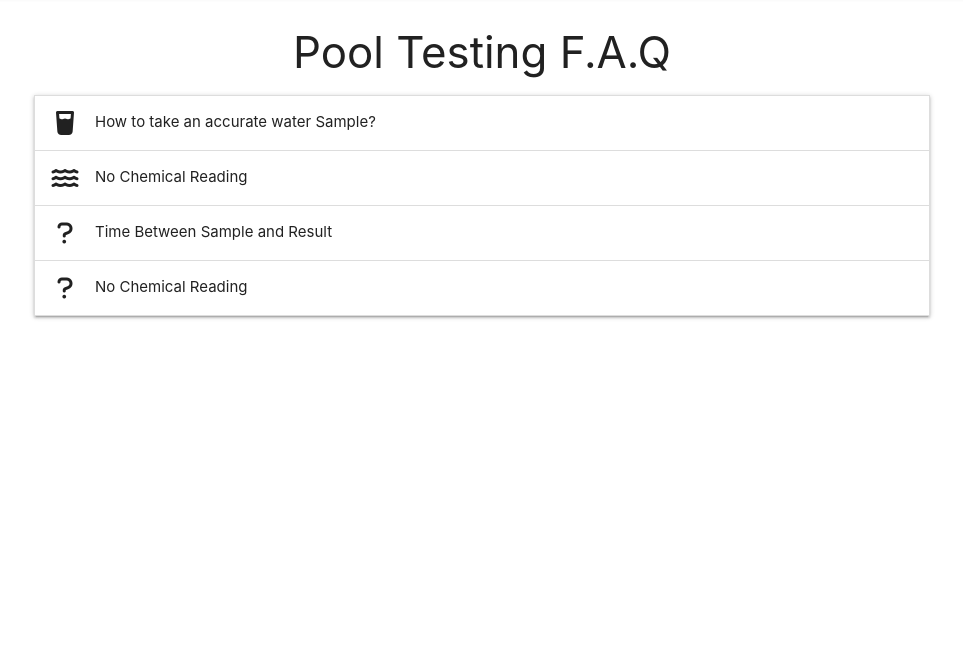
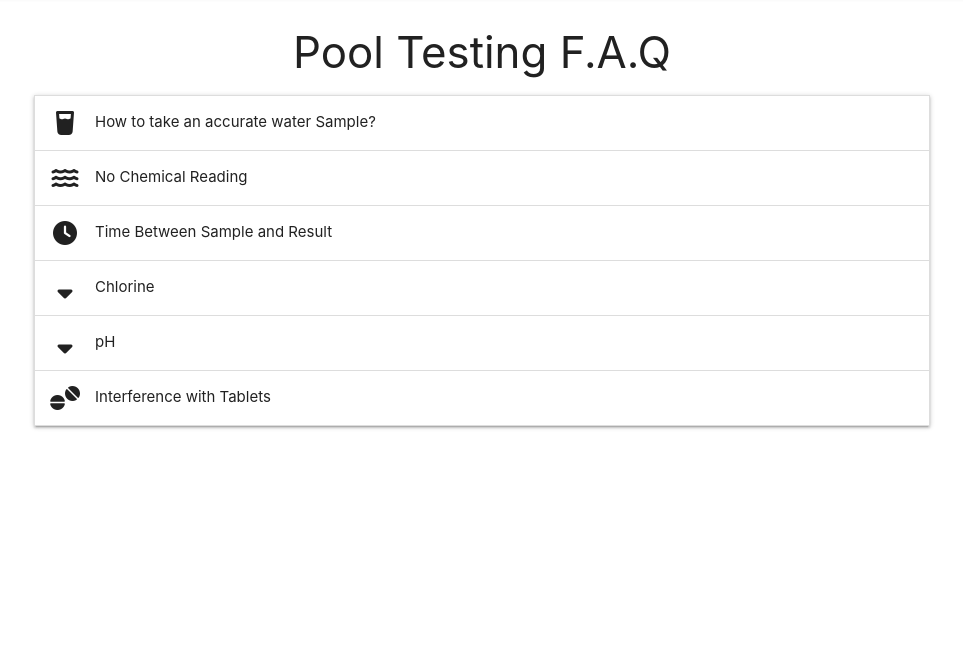
Before and after one commit to yoesk8/pooltesting_buddy_PP3, a Flask app: page /faq in a window 1280 px wide. Shown: the part 68-734 px from the top of the page, without its empty margins (158-1121 px from the left). Run offline with Flask 2, Linux system fonts and the light colour scheme; some libraries are stand-ins or nearby versions.

Commit message:
Finished faq page content

```diff
--- a/templates/faq.html
+++ b/templates/faq.html
@@ -24,7 +24,7 @@ If you believe you may have added too much chlorine, mix your water 50/50 with t
     </div>
   </li>
   <li>
-    <div class="collapsible-header"><i class="fas fa-question"></i>Time Between Sample and Result</div>
+    <div class="collapsible-header"><i class="fas fa-clock"></i>Time Between Sample and Result</div>
     <div class="collapsible-body">
               <p>One of the biggest reasons for inaccurate water testing results, besides where you take the water sample from, is time. Leaving your water sample exposed for too long before testing it can lead to inaccurate results.
                 Similarly, when using a solution-based test, leaving the final solution for too long can lead to changes in the colour, giving inaccurate readings. Thankfully, simply performing the test as instructed without unintended breaks will remove this issue.</p>
@@ -32,12 +32,31 @@ If you believe you may have added too much chlorine, mix your water 50/50 with t
     </div>
   </li>
   <li>
-    <div class="collapsible-header"><i class="fas fa-question"></i>No Chemical Reading</div>
+    <div class="collapsible-header"><i class="fas fa-sort-down"></i>Chlorine</div>
+    <div class="collapsible-body">
+              <p>Chlorine levels should read between one and three parts per million (ppm). If your chlorine is too low, increasing the dosage is straightforward. If it is really low, you may require a shock treatment.
+
+                If your chlorine levels are too high, then removing the dosage - often administered through a pool floater - and allowing it to sit will naturally lower the chlorine levels.
+                </p>
+      </div>
+    </div>
+  </li>
+  <li>
+    <div class="collapsible-header"><i class="fa fa-sort-down"></i>pH</div>
+    <div class="collapsible-body">
+              <p>Your pH levels should often read somewhere between 7.2 and 7.6. Generally, 7.4 is seen as the sweet spot.
+
+                pH is a relatively easy thing to increase and decrease, so long as you have the correct chemicals. There are many pH increasers and decreasers available.
+
+                It is worth noting that pH readings can be influenced by other chemicals, such as if there's too much chlorine or not the right alkalinity. Therefore, it's often recommended that you test the pH balance last, once the others have been confirmed.</p>
+      </div>
+    </div>
+  </li>
+  <li>
+    <div class="collapsible-header"><i class="fas fa-tablets"></i>Interference with Tablets</div>
     <div class="collapsible-body">
               <p>
-                If you are using test strips and getting no reading back from the water, this is often a result of chlorine levels. Sometimes, having a chlorine level that is too high can cause a bleaching effect on the strips, whereas having no chlorine can also impact other results.
-If you believe you may have added too much chlorine, mix your water 50/50 with tap water to see if another test strip then produces a result. If it does, then you are likely to have too much chlorine.
-              </p>
+                If using a testing kit that involves dissolving tablets, ensure that you do not make contact with them. Handling the exposed tablet can cause inaccuracies with the final results.</p>
       </div>
     </div>
   </li>
```
